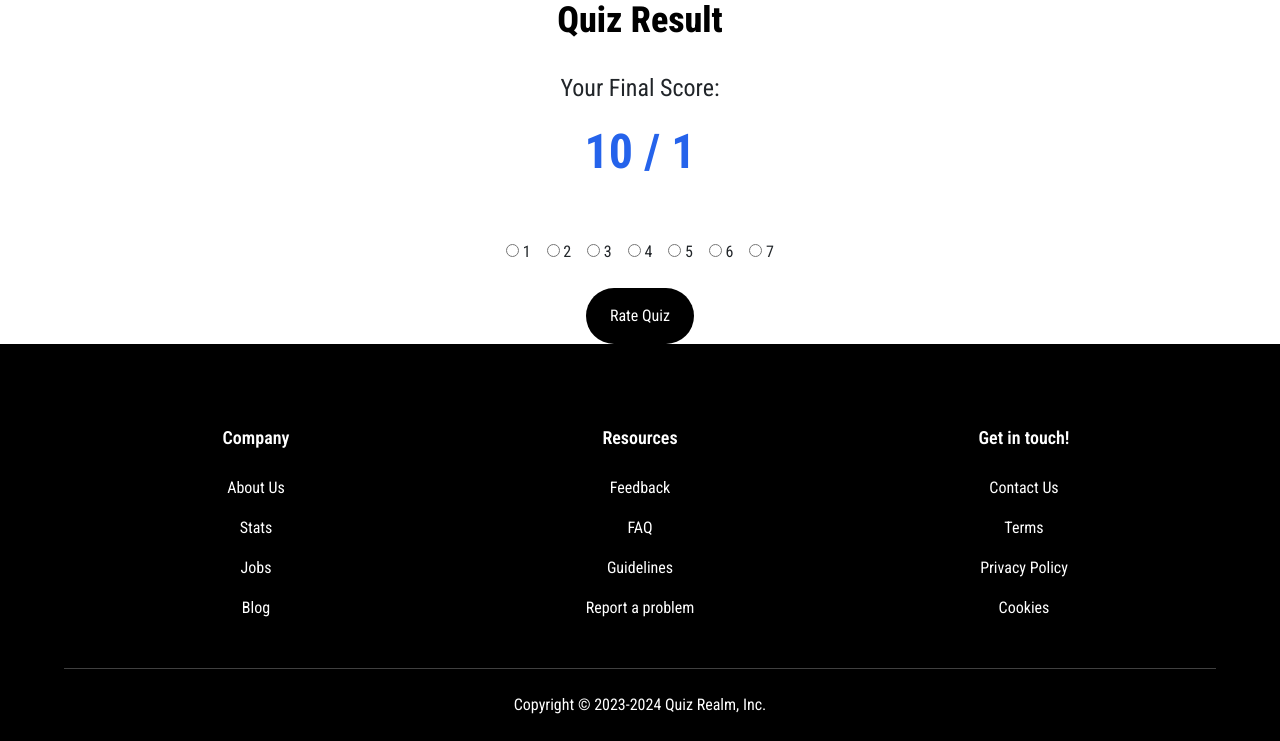
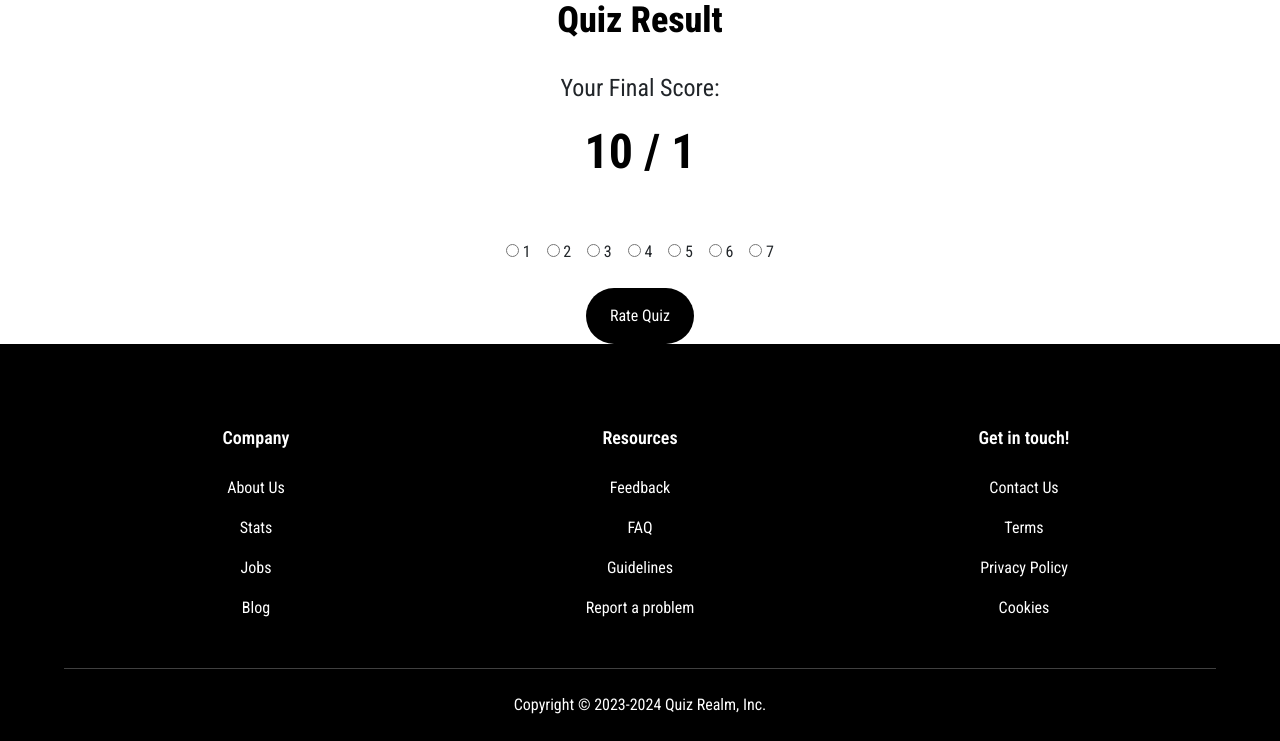
Before and after one commit to shehjad0/SDP-Final-Project, a Django app: page /quiz/quiz/1/result/ in a window 1280 px wide. Shown: the part 240-981 px from the top of the page. Run offline with Django 4.2, Linux system fonts and the light colour scheme; a user stored in the database is signed in; tables that the repository leaves empty hold one stand-in row (values such as "Sample post").

Commit message:
UI updates

```diff
--- a/quiz/templates/quiz/quiz_result.html
+++ b/quiz/templates/quiz/quiz_result.html
@@ -3,10 +3,10 @@
 {% block title %}Quiz Realm - Result{% endblock %}
 
 {% block content %}
-<div class="container mx-auto mt-40 text-center">
+<div class="container mx-auto mt-40 mb-30 text-center">
     <h1 class="text-4xl font-extrabold mb-8 text-black">Quiz Result</h1>
     <p class="text-2xl mb-6">Your Final Score:</p>
-    <p class="text-5xl text-blue-600 font-bold mb-8">{{ final_score }} / {{ quiz.questions.count }}</p>
+    <p class="text-5xl text-black font-bold mb-8">{{ final_score }} / {{ quiz.questions.count }}</p>
 
     <form method="post" action="{% url 'quiz_result' quiz.id %}">
         {% csrf_token %}
```
